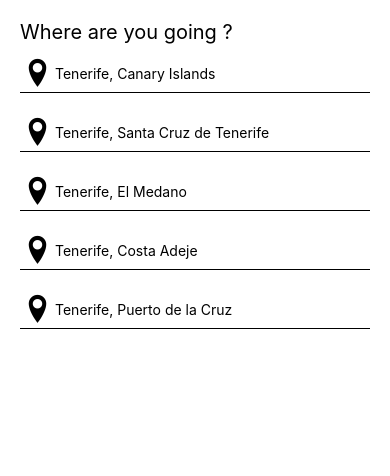
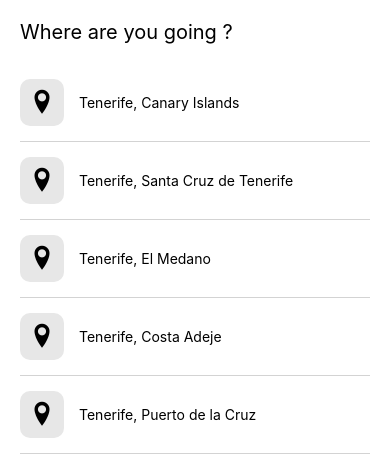
Before and after one commit to Alen-Eftimov/rent_app, a React Native app: screen / in a window 390 px wide. Shown: the top 476 px of the page. Built offline with nearby package versions, Linux system fonts and the light colour scheme.

Commit message:
Search destination

```diff
--- a/src/screens/DestinationSearch/index.js
+++ b/src/screens/DestinationSearch/index.js
@@ -25,7 +25,7 @@ const DestinationSearchScreen = (props) => {
                 renderItem={({item}) => (
                     <View style={styles.row}>
                         <View style={styles.iconContainer}>
-                            <Entypo name={"location-pin"} size={35} color={"black"} />
+                            <Entypo name={"location-pin"} size={30} color={"black"} />
                         </View>
                         <Text style={styles.locationText}>{item.description}</Text>
                     </View>
--- a/src/screens/DestinationSearch/styles.js
+++ b/src/screens/DestinationSearch/styles.js
@@ -6,15 +6,20 @@ const styles = StyleSheet.create({
     },
     textInput: {
         fontSize: 20,
+        marginBottom: 20,
     },
     row: {
         flexDirection: 'row',
         alignItems: 'center',
-        marginVertical: 10,
+        paddingVertical: 15,
         borderBottomWidth: 1,
+        borderColor: 'lightgrey',
     },
     iconContainer: {
-
+        backgroundColor: '#e7e7e7',
+        padding: 7,
+        borderRadius: 10,
+        marginRight: 15,
     },
     locationText: {
 
```
